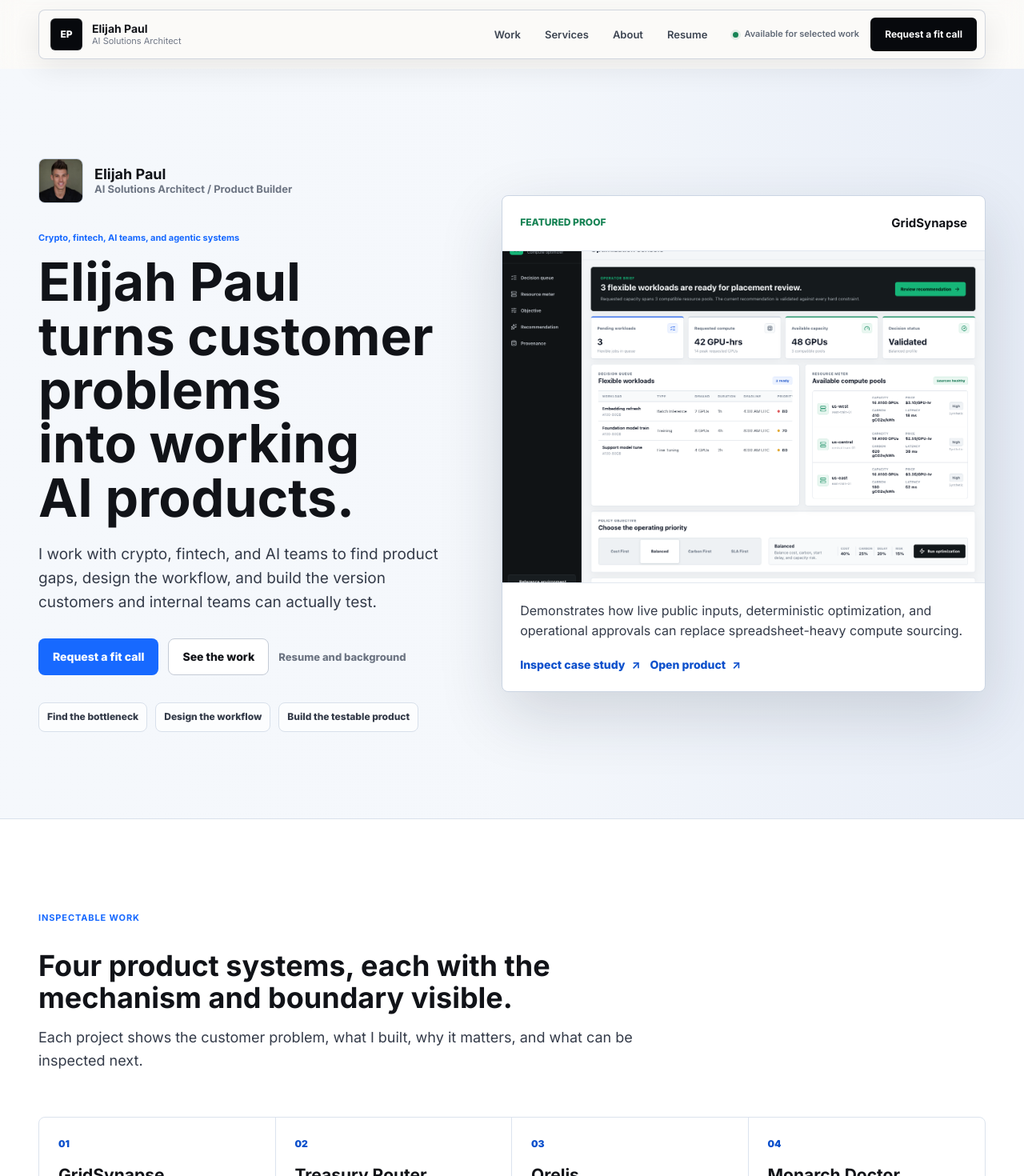
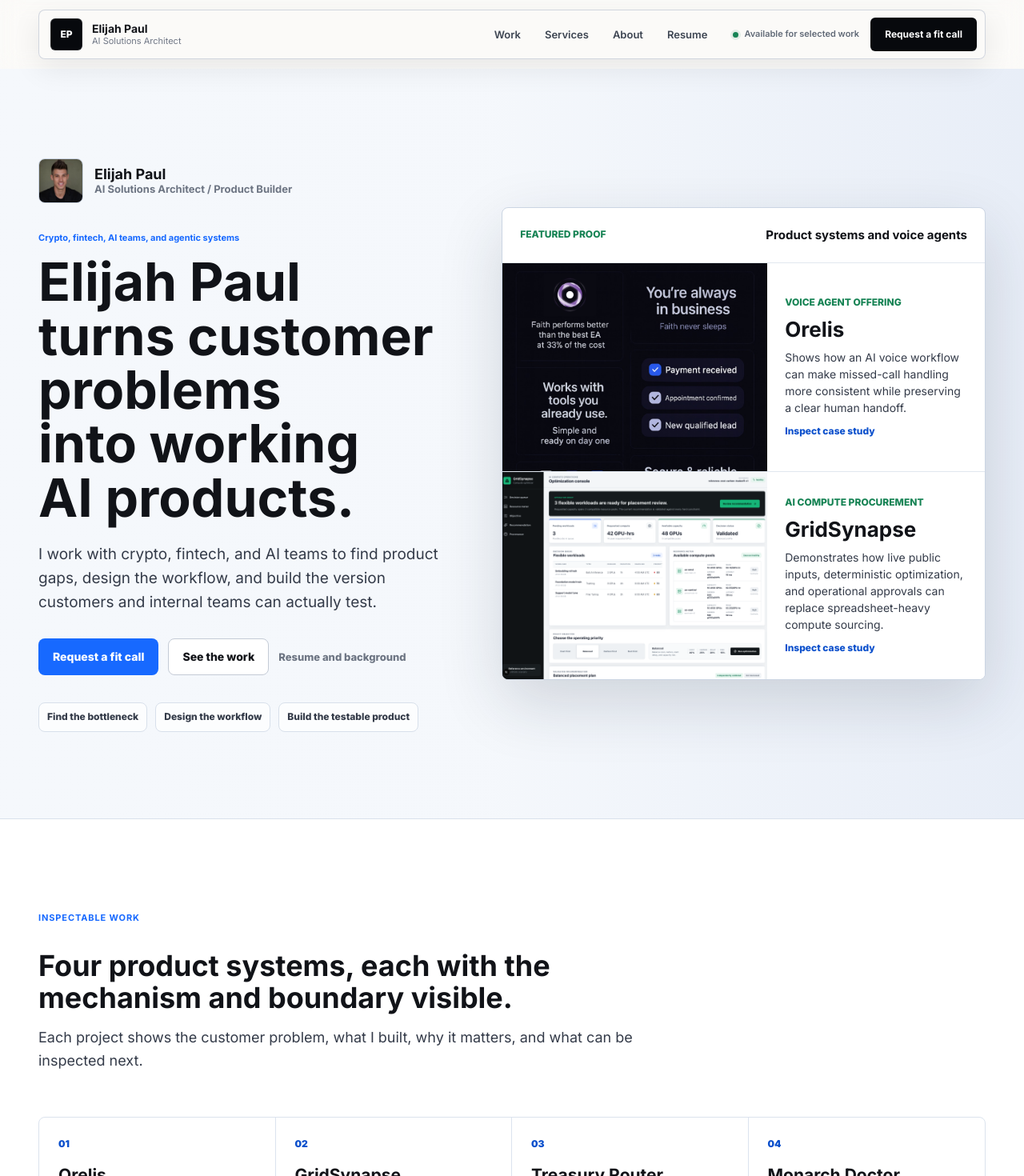
Before and after one commit to GhostOpsandCo/GhostOpsandCo.github.io, a Next.js app: page / in a window 1280 px wide. Shown: the top 1470 px of the page at 80% size. Built offline with nearby package versions, Linux system fonts and the light colour scheme.

Commit message:
Promote Orelis voice agent proof

```diff
--- a/app/globals.css
+++ b/app/globals.css
@@ -3113,6 +3113,75 @@ h3 {
   font-size: 15px;
 }
 
+.v7-proof-duo {
+  display: grid;
+}
+
+.v7-feature-card {
+  display: grid;
+  min-height: 260px;
+  grid-template-columns: minmax(0, 0.95fr) minmax(220px, 0.78fr);
+  border-top: 1px solid #e1e7ef;
+  background: #ffffff;
+  transition: background 160ms ease, transform 140ms ease;
+}
+
+.v7-feature-card:first-child {
+  border-top: 0;
+}
+
+.v7-feature-card:hover,
+.v7-feature-card:focus-visible {
+  background: #f7faff;
+}
+
+.v7-feature-image {
+  position: relative;
+  overflow: hidden;
+  min-height: 230px;
+  background: #0b0d12;
+}
+
+.v7-feature-image img {
+  transition: transform 200ms ease;
+}
+
+.v7-feature-card:hover .v7-feature-image img,
+.v7-feature-card:focus-visible .v7-feature-image img {
+  transform: scale(1.012);
+}
+
+.v7-feature-body {
+  display: grid;
+  align-content: center;
+  gap: 10px;
+  padding: 22px;
+}
+
+.v7-feature-body span {
+  color: var(--green);
+  font-size: 12px;
+  font-weight: 800;
+  text-transform: uppercase;
+}
+
+.v7-feature-body strong {
+  font-size: 26px;
+  line-height: 1.08;
+}
+
+.v7-feature-body p {
+  color: var(--ink-soft);
+  font-size: 14px;
+  line-height: 1.5;
+}
+
+.v7-feature-body small {
+  color: var(--blue-dark);
+  font-size: 12px;
+  font-weight: 800;
+}
+
 .v7-proof-image {
   position: relative;
   aspect-ratio: 16 / 11;
@@ -3121,6 +3190,7 @@ h3 {
 }
 
 .v7-proof-image img,
+.v7-feature-image img,
 .v7-artifact img,
 .v7-support-image img {
   width: 100%;
@@ -3339,6 +3409,10 @@ h3 {
   gap: 24px;
 }
 
+.v7-support-grid-single {
+  grid-template-columns: minmax(0, 0.72fr);
+}
+
 .v7-support-card {
   overflow: hidden;
   border: 1px solid #d8e1ec;
@@ -3518,6 +3592,10 @@ h3 {
   .v7-method-grid li {
     min-height: 0;
   }
+
+  .v7-support-grid-single {
+    grid-template-columns: 1fr;
+  }
 }
 
 @media (max-width: 620px) {
@@ -3572,6 +3650,20 @@ h3 {
     flex-direction: column;
   }
 
+  .v7-feature-card {
+    min-height: 0;
+    grid-template-columns: 1fr;
+  }
+
+  .v7-feature-image {
+    min-height: 176px;
+    aspect-ratio: 16 / 10;
+  }
+
+  .v7-feature-body strong {
+    font-size: 24px;
+  }
+
   .v7-proof-grid {
     grid-template-columns: 1fr;
   }
--- a/app/page.tsx
+++ b/app/page.tsx
@@ -19,9 +19,9 @@ const orelis = getProject("orelis");
 const monarchDoctor = getProject("x402-agent-payments");
 
 const proofProjects = [
-  { project: gridSynapse, href: "#gridsynapse", label: "01" },
-  { project: treasuryRouter, href: "#treasury-router", label: "02" },
-  { project: orelis, href: "#orelis", label: "03" },
+  { project: orelis, href: "#orelis", label: "01" },
+  { project: gridSynapse, href: "#gridsynapse", label: "02" },
+  { project: treasuryRouter, href: "#treasury-router", label: "03" },
   { project: monarchDoctor, href: "#monarch-doctor", label: "04" },
 ];
 
@@ -129,6 +129,28 @@ function CaseSection({
   );
 }
 
+function FeaturedProof({ project, href, label }: { project: Project; href: string; label: string }) {
+  return (
+    <Link className="v7-feature-card" href={href}>
+      <div className="v7-feature-image">
+        <Image
+          src={project.image}
+          alt={project.imageAlt}
+          fill
+          priority={project.slug === "orelis" || project.slug === "gridsynapse"}
+          sizes="(max-width: 900px) 92vw, 40vw"
+        />
+      </div>
+      <div className="v7-feature-body">
+        <span>{label}</span>
+        <strong>{project.name}</strong>
+        <p>{project.shortOutcome}</p>
+        <small>Inspect case study</small>
+      </div>
+    </Link>
+  );
+}
+
 function SupportingProject({ project, href }: { project: Project; href: string }) {
   return (
     <article className="v7-support-card">
@@ -186,6 +208,7 @@ export default function Home() {
               "agentic AI",
               "financial technology",
               "crypto infrastructure",
+              "voice AI agents",
               "x402 payments",
             ],
           },
@@ -230,23 +253,11 @@ export default function Home() {
           <aside className="v7-hero-proof" aria-label="Featured product proof">
             <div className="v7-proof-top">
               <span>Featured proof</span>
-              <strong>{gridSynapse.name}</strong>
+              <strong>Product systems and voice agents</strong>
             </div>
-            <div className="v7-proof-image">
-              <Image
-                src={gridSynapse.image}
-                alt={gridSynapse.imageAlt}
-                fill
-                priority
-                sizes="(max-width: 900px) 92vw, 42vw"
-              />
-            </div>
-            <div className="v7-proof-body">
-              <p>{gridSynapse.shortOutcome}</p>
-              <div className="v7-proof-actions">
-                <Link className="text-link" href="/work/gridsynapse">Inspect case study</Link>
-                <a className="text-link" href={gridSynapse.liveUrl} target="_blank" rel="noreferrer">Open product</a>
-              </div>
+            <div className="v7-proof-duo">
+              <FeaturedProof project={orelis} href="/work/orelis" label="Voice agent offering" />
+              <FeaturedProof project={gridSynapse} href="/work/gridsynapse" label="AI compute procurement" />
             </div>
           </aside>
         </div>
@@ -276,9 +287,17 @@ export default function Home() {
       </section>
 
       <CaseSection
+        project={orelis}
+        anchor="orelis"
+        label="Primary voice-agent offering"
+        title="Orelis turns inbound calls and intake gaps into a usable voice agent workflow."
+        lead="This is the most direct services offer on the site: a branded voice-agent surface for high-ticket businesses that need consistent intake, qualification, and handoff instead of another missed lead."
+      />
+
+      <CaseSection
         project={gridSynapse}
         anchor="gridsynapse"
-        label="Flagship case study"
+        label="Flagship product system"
         title="GridSynapse turns messy compute sourcing into an approval-ready product workflow."
         lead="The strongest proof is not a claim. It is a product surface a buyer can inspect: public inputs, deterministic optimization, a procurement packet, and clear limits before any provider action."
       />
@@ -294,15 +313,14 @@ export default function Home() {
       <section className="v7-section v7-section-soft" aria-labelledby="supporting-work-title">
         <div className="site-shell">
           <div className="v7-section-head">
-            <p className="eyebrow">Additional proof</p>
-            <h2 id="supporting-work-title">The same pattern across voice AI and agent payments.</h2>
+            <p className="eyebrow">Developer tooling proof</p>
+            <h2 id="supporting-work-title">Monarch Doctor shows the same product discipline in agent payments.</h2>
             <p>
-              Each project is included because it makes the skill set inspectable: customer problem,
-              workflow design, product surface, and honest operating boundary.
+              The portfolio also shows release-time developer judgment: one narrow failure mode,
+              a deterministic check, and a clear boundary around what the tool does not claim.
             </p>
           </div>
-          <div className="v7-support-grid">
-            <SupportingProject project={orelis} href="/work/orelis" />
+          <div className="v7-support-grid v7-support-grid-single">
             <SupportingProject project={monarchDoctor} href="/work/x402-agent-payments" />
           </div>
         </div>
--- a/lib/site.ts
+++ b/lib/site.ts
@@ -2,7 +2,7 @@ export const site = {
   name: "Elijah Paul",
   title: "AI Solutions Architect & Product Builder",
   description:
-    "Elijah Paul turns customer problems into working AI products for crypto, fintech, and agentic systems.",
+    "Elijah Paul turns customer problems into working AI products for crypto, fintech, voice AI, and agentic systems.",
   url: "https://elijahpaul.io",
   email: "elijah@elijahpaul.io",
   linkedin: "https://www.linkedin.com/in/elijahpaul",
```
Also changed, not shown: 2 other files (tests, documents, lock files or other folders).
